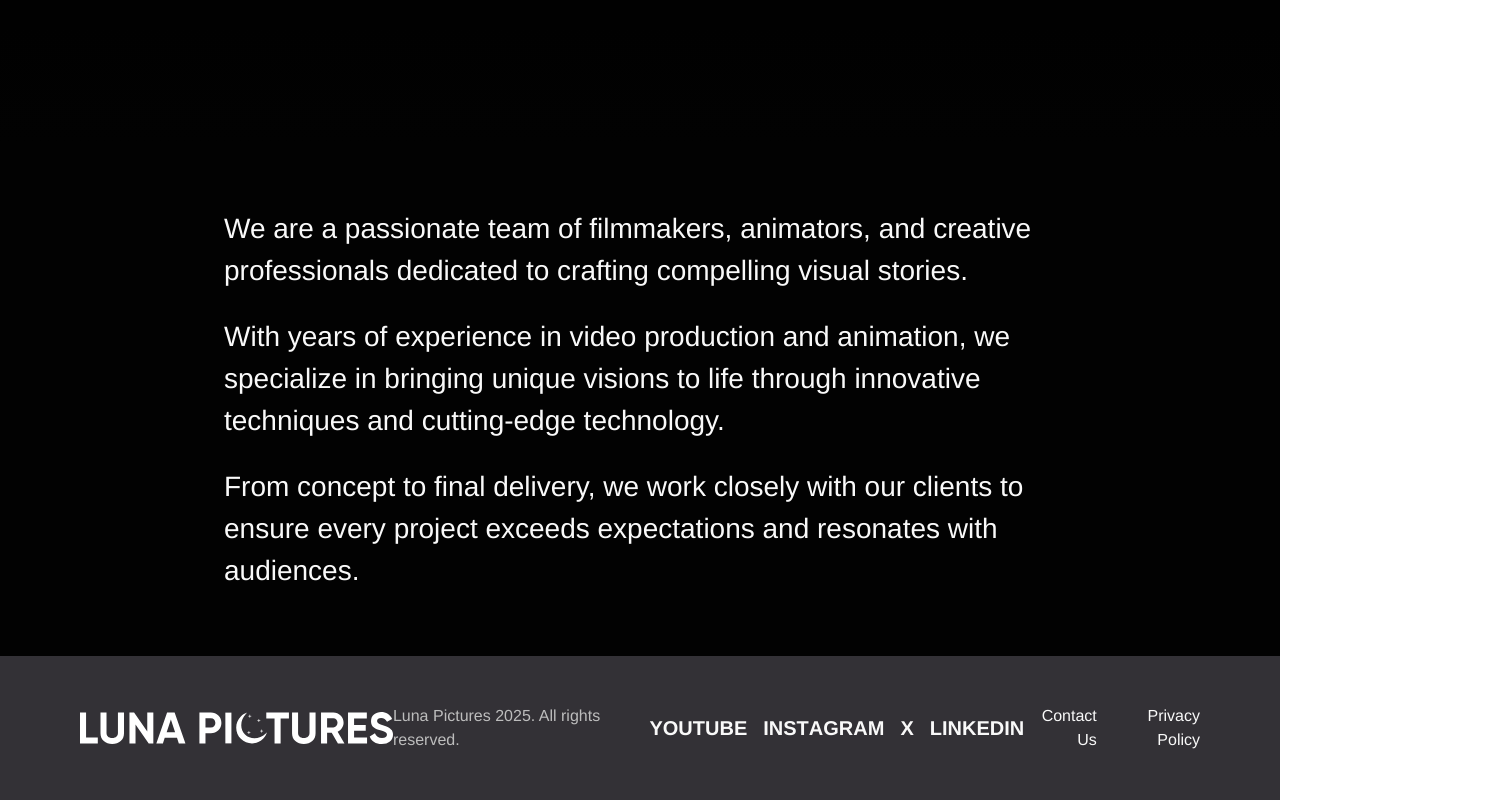
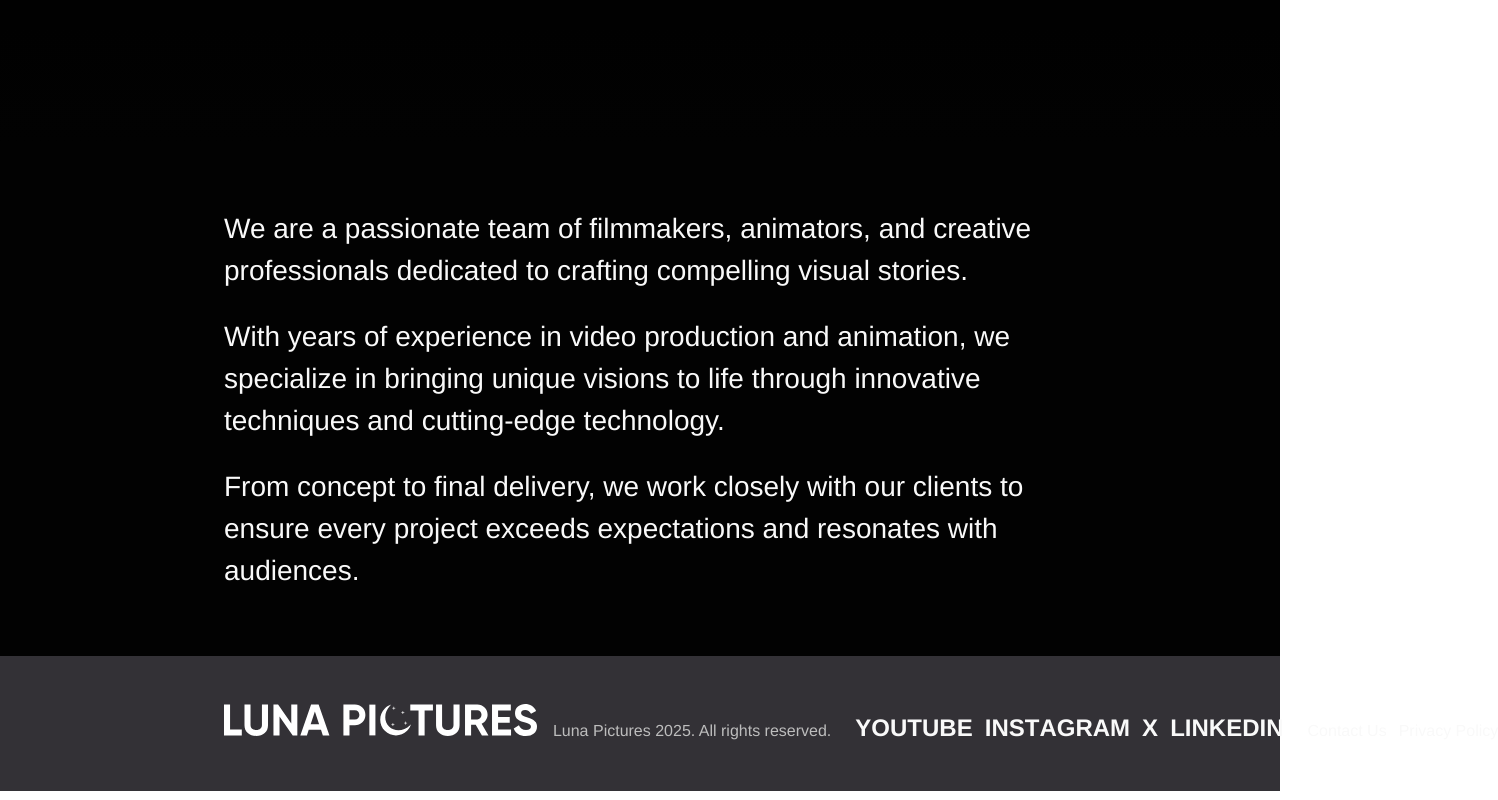
Before and after one commit to trung-hao-tran/lunapic, a Next.js app: page /about in a window 1280 px wide. Shown: the part 456-1256 px from the top of the page, 1498 px wide, since content can reach past the window. Built offline with nearby package versions, Linux system fonts and the light colour scheme.

Commit message:
fix: fix footer scaling bug

```diff
--- a/src/components/Footer.tsx
+++ b/src/components/Footer.tsx
@@ -25,7 +25,7 @@ const FlipLink = ({ children, href }: { children: string; href: string }) => {
             href={href}
             target='_blank'
             rel='noopener noreferrer'
-            className='relative block overflow-hidden text-lg font-black whitespace-nowrap text-[#F9F9F9] uppercase sm:text-xl'
+            className='relative block overflow-hidden text-lg font-black whitespace-nowrap text-[#F9F9F9] uppercase transition-all lg:text-xl xl:text-2xl 2xl:text-3xl'
             style={{
                 lineHeight: 0.75
             }}
@@ -97,24 +97,28 @@ const SocialIcon = ({ Component, href, name }: { Component: any; href: string; n
 
 const Footer = () => {
     return (
-        <footer className='bg-[#333136] py-12'>
-            <div className='mx-auto max-w-6xl px-4'>
+        <footer className='bg-[#333136] py-6 md:py-12'>
+            <div className='mx-auto w-[65vw]'>
                 {/* Desktop Layout */}
-                <div className='hidden md:flex md:items-center md:justify-between'>
-                    {/* Logo Section */}
-                    <div className='flex-shrink-0'>
-                        <img src='/Logo full.svg' alt='Luna Pictures Logo' className='h-8 w-auto' />
+                <div className='hidden md:flex md:items-baseline md:justify-between md:gap-4 lg:gap-6'>
+                    {/* Logo and Copyright Section */}
+                    <div className='flex flex-shrink-0 items-baseline gap-3 lg:gap-4'>
+                        <img src='/Logo full.svg' alt='Luna Pictures Logo' className='h-6 w-auto lg:h-8' />
+                        <p className='text-xs text-[#BDBDBD] lg:text-sm xl:text-base'>
+                            Luna Pictures 2025. All rights reserved.
+                        </p>
                     </div>
-                    <p className='text-[#BDBDBD]'>Luna Pictures 2025. All rights reserved.</p>
-                    {/* Social Links Section - Horizontal Stack */}
-                    <div className='flex gap-4'>
+
+                    {/* Social Links Section - Responsive Scaling */}
+                    <div className='flex flex-shrink gap-2 lg:gap-3'>
                         <FlipLink href='https://youtube.com'>YouTube</FlipLink>
                         <FlipLink href='https://instagram.com'>Instagram</FlipLink>
                         <FlipLink href='https://x.com'>X</FlipLink>
                         <FlipLink href='https://linkedin.com'>LinkedIn</FlipLink>
                     </div>
+
                     {/* Contact and Privacy Links */}
-                    <div className='flex gap-3 text-right'>
+                    <div className='flex flex-shrink-0 gap-2 lg:gap-3'>
                         <Link href='/contact' className='text-[#F9F9F9] transition-colors hover:text-[#BDBDBD]'>
                             Contact Us
                         </Link>
```
